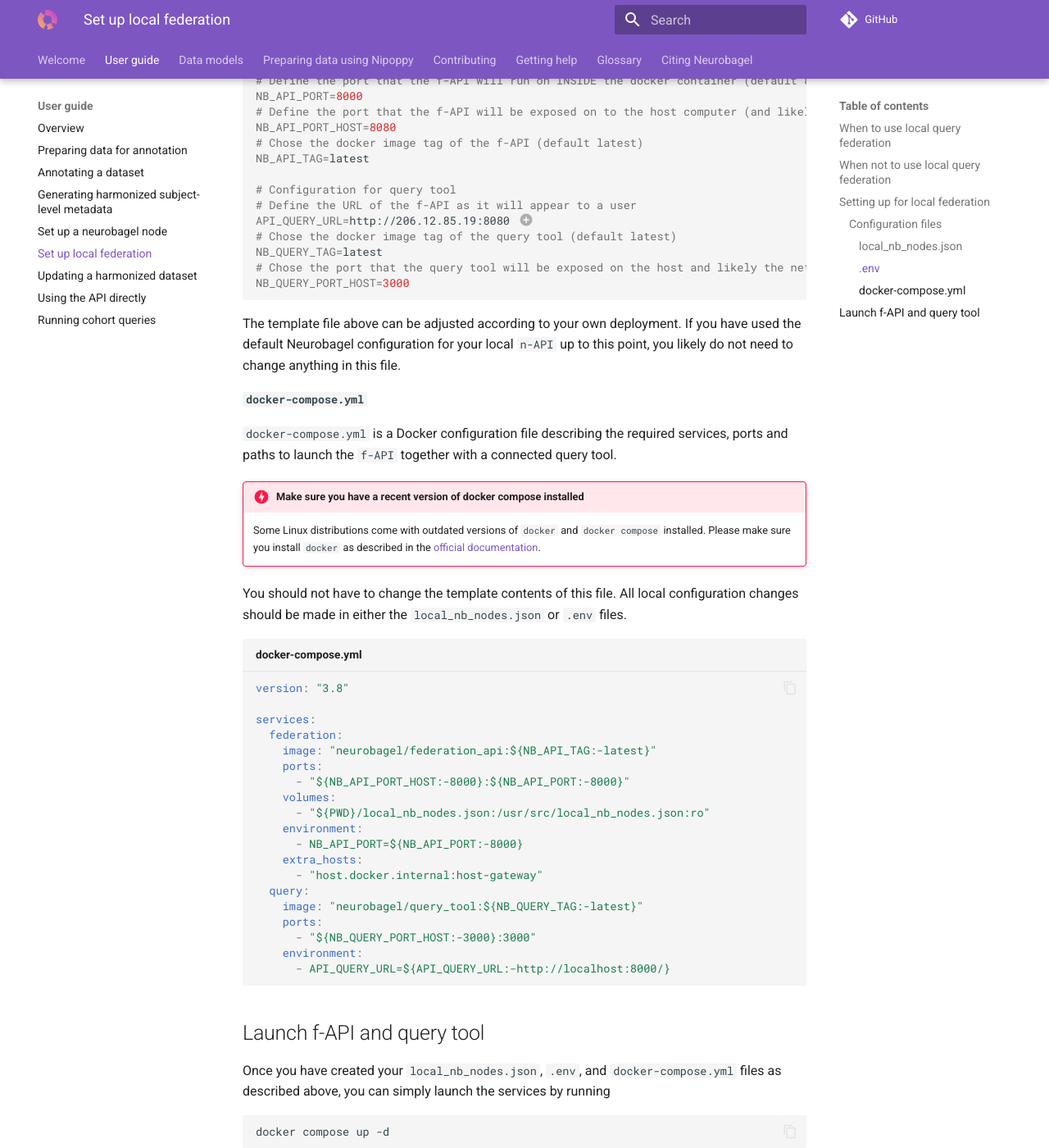
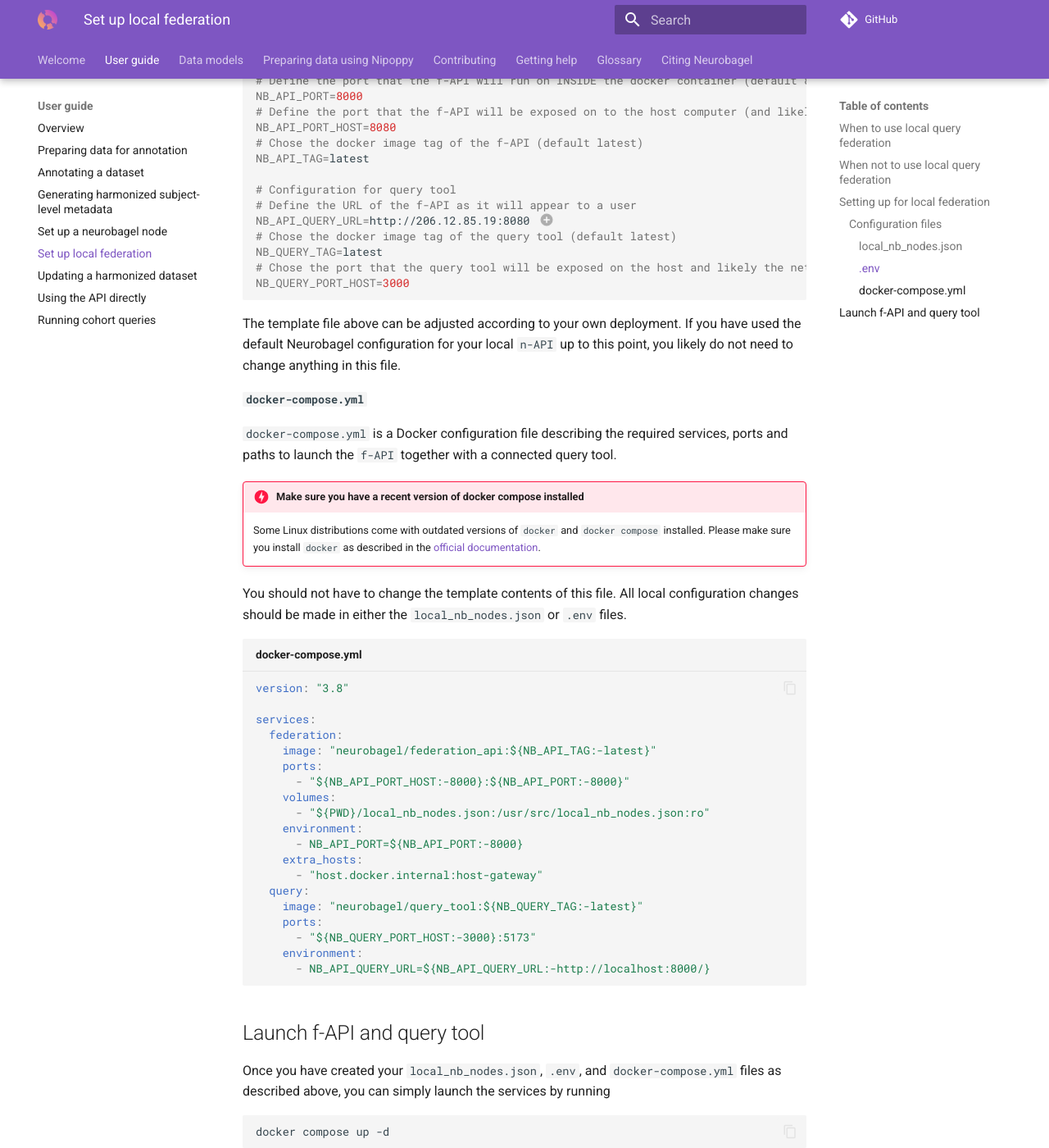
Before and after one commit to neurobagel/documentation, an MkDocs documentation site: the page built from docs/federate.md, in a window 1280 px wide and 1400 px high, scrolled down 3662 px. Shown: the whole window at 82% size. Built offline with MkDocs 1.6.1 and Material for MkDocs 9.7.7, drawn with Linux system fonts in a browser that asks for light colours; comment, search, counter and statistics services are not loaded.

Commit message:
[FIX] Update environment variable name and link to query tool README (#183)
* update API_QUERY_URL to NB_API_QUERY_URL

* add include-markdown plugin

* replace README copied text with include-markdown links

* make paragraph more diff-friendly

* switch default port used by query tool container

Co-authored-by: Arman Jahanpour <77515879+rmanaem@users.noreply.github.com>

---------

Co-authored-by: Arman Jahanpour <77515879+rmanaem@users.noreply.github.com>

````diff
--- a/docs/federate.md
+++ b/docs/federate.md
@@ -120,7 +120,7 @@ NB_API_TAG=latest
 
 # Configuration for query tool
 # Define the URL of the f-API as it will appear to a user
-API_QUERY_URL=http://206.12.85.19:8080 # (1)!
+NB_API_QUERY_URL=http://206.12.85.19:8080 # (1)!
 # Chose the docker image tag of the query tool (default latest)
 NB_QUERY_TAG=latest
 # Chose the port that the query tool will be exposed on the host and likely the network (default 3000)
@@ -131,7 +131,7 @@ NB_QUERY_PORT_HOST=3000
     f-API, these requests will be sent from the user's machine,
     not from the machine hosting the query tool.
 
-    Make sure you set the `API_QUERY_URL` in your `.env`
+    Make sure you set the `NB_API_QUERY_URL` in your `.env`
     as it will appear to a user on their own machine
     - otherwise the request will fail.
 
@@ -170,9 +170,9 @@ services:
   query:
     image: "neurobagel/query_tool:${NB_QUERY_TAG:-latest}"
     ports:
-      - "${NB_QUERY_PORT_HOST:-3000}:3000"
+      - "${NB_QUERY_PORT_HOST:-3000}:5173"
     environment:
-      - API_QUERY_URL=${API_QUERY_URL:-http://localhost:8000/}
+      - NB_API_QUERY_URL=${NB_API_QUERY_URL:-http://localhost:8000/}
 ```
 
 
--- a/mkdocs.yml
+++ b/mkdocs.yml
@@ -100,3 +100,4 @@ plugins:
       - url: "https://github.com/neurobagel/neurobagel_examples"
         include: [ "query-tool-results" ]
         branch: "main"
+  - include-markdown
--- a/requirements.txt
+++ b/requirements.txt
@@ -1,3 +1,4 @@
+mkdocs-include-markdown-plugin[cache]
 mkdocs-material
 mkdocs-table-reader-plugin
 mkdocs-yamp
````
Also changed, not shown: docs/infrastructure.md (+3 -3 lines), docs/query_tool.md (+16 -76 lines).
